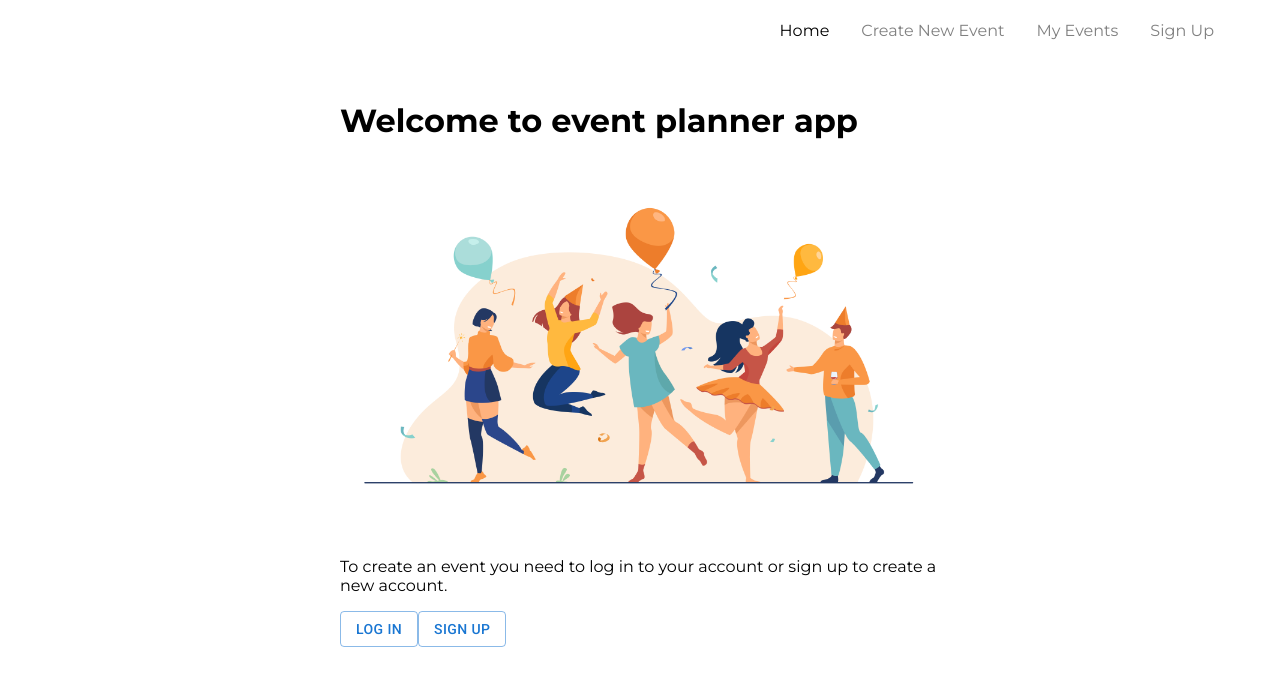
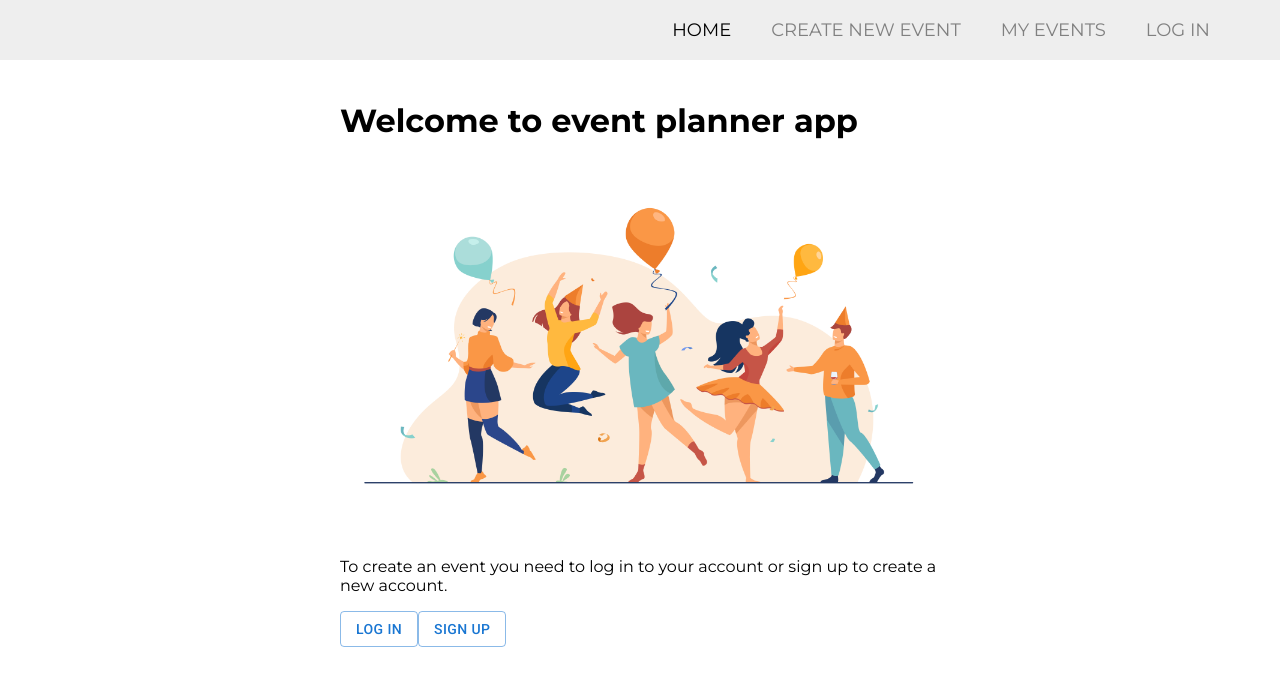
Before and after one commit to mistscale/final-project, a React (Create React App) app in the folder frontend/: page / in a window 1280 px wide. Shown: the top 686 px of the page. Built offline with nearby package versions, Linux system fonts and the light colour scheme.

Commit message:
edit navbar

```diff
--- a/frontend/src/components/Navbar.js
+++ b/frontend/src/components/Navbar.js
@@ -8,7 +8,7 @@ const Navbar = () => {
 				<NavLink to='/'>Home</NavLink>
 				<NavLink to='/neweventform'>Create New Event</NavLink>
 				<NavLink to='/myevents'>My Events</NavLink>
-				<NavLink to='/signup'>Sign Up</NavLink>
+				<NavLink to='/login'>Log In</NavLink>
 			</Nav>
 		</>
 	);
--- a/frontend/src/components/NavbarElements.js
+++ b/frontend/src/components/NavbarElements.js
@@ -2,7 +2,7 @@ import { NavLink as Link } from 'react-router-dom';
 import styled from 'styled-components';
 
 export const Nav = styled.nav`
-	background: #fff;
+	background: #eee;
 	height: 60px;
 	display: flex;
 	justify-content: right;
@@ -14,7 +14,9 @@ export const NavLink = styled(Link)`
 	display: flex;
 	align-items: center;
 	text-decoration: none;
-	padding: 0 1rem;
+	font-size: 18px;
+	text-transform: uppercase;
+	padding: 0 20px;
 	height: 100%;
 	cursor: pointer;
 	&.active {
```
